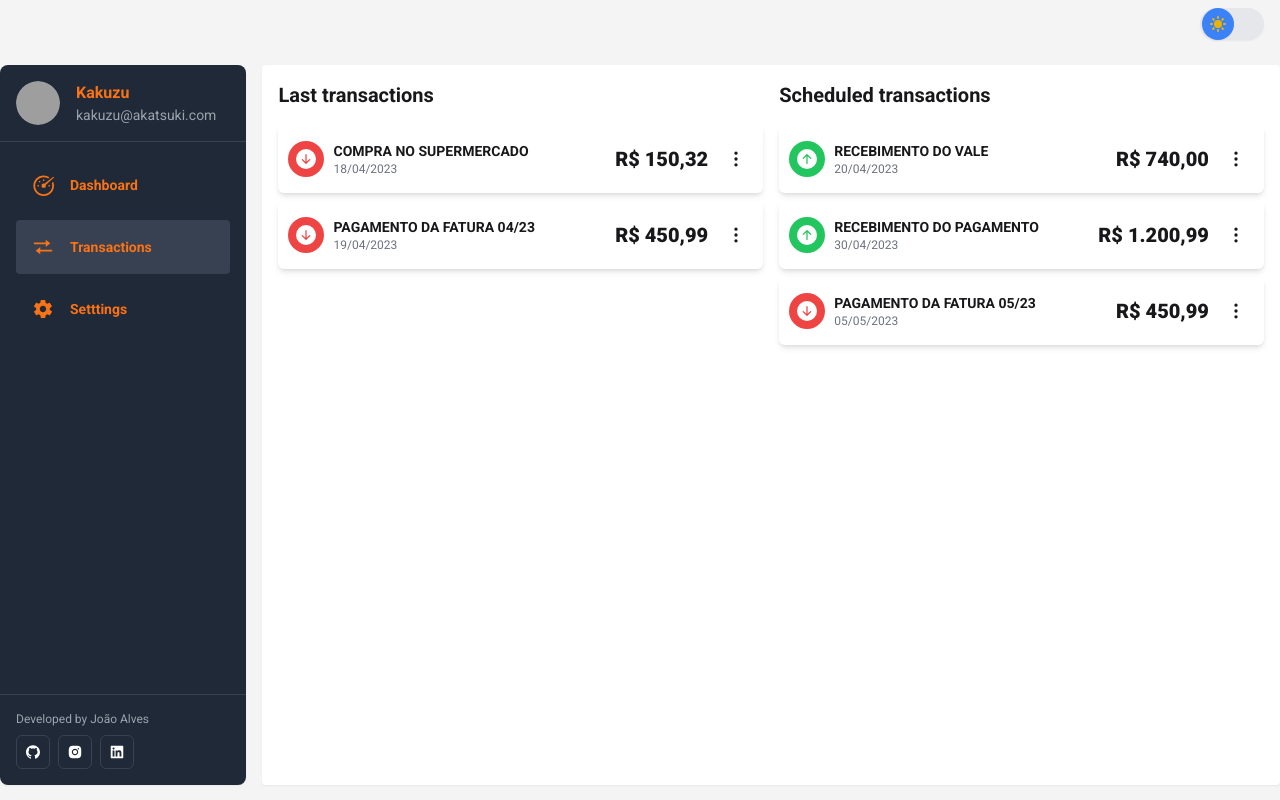
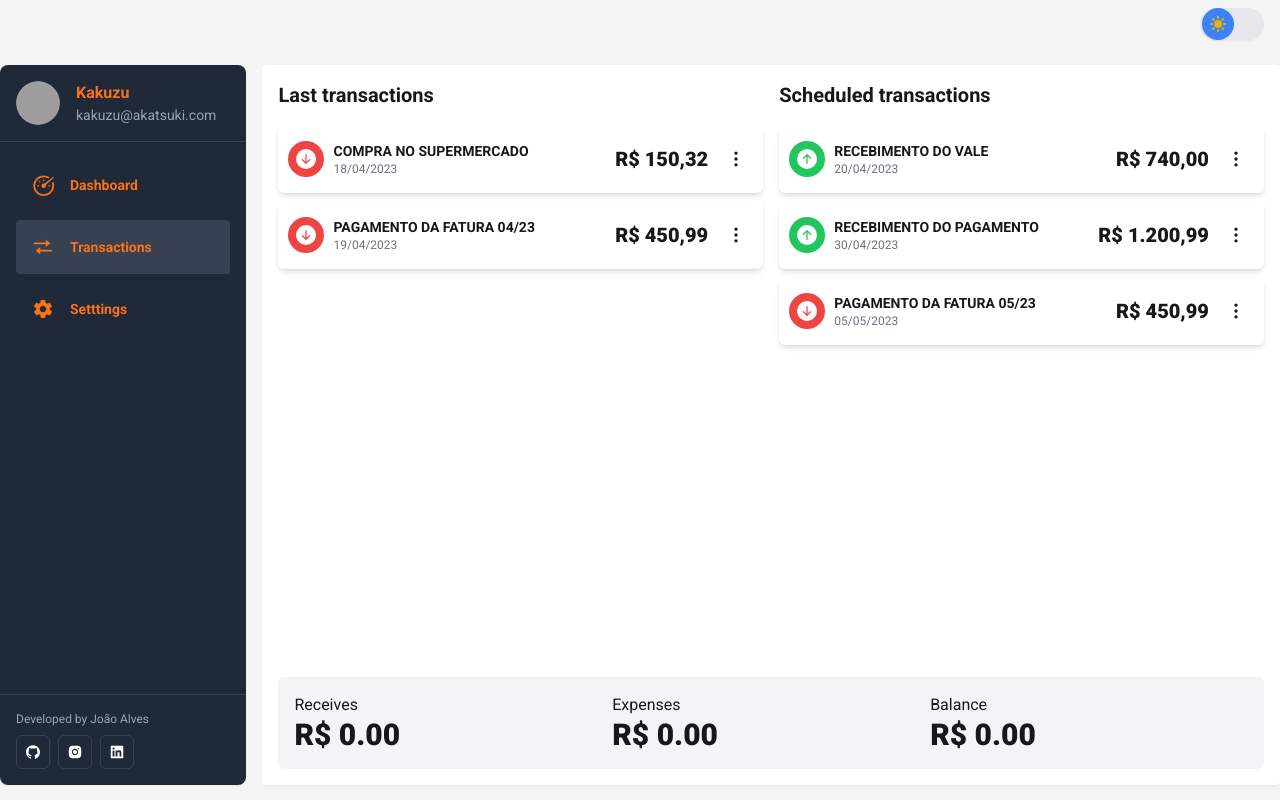
Before and after one commit to joao0pedro0alves/kakuzu, a React (Vite) app: page / in a window 1280 px wide. Built offline with nearby package versions, Linux system fonts and the light colour scheme; grey boxes are pictures that could not be loaded.

Commit message:
chore: create Calculator component

```diff
--- /dev/null
+++ b/src/components/layout/Calculator.tsx
@@ -0,0 +1,18 @@
+export function Calculator() {
+  return (
+    <footer className="rounded-md bg-gray-100 dark:bg-gray-700 p-4 grid grid-cols-3">
+      <div className="flex flex-col">
+        <span>Receives</span>
+        <span className="font-black text-3xl">R$ 0.00</span>
+      </div>
+      <div className="flex flex-col">
+        <span>Expenses</span>
+        <span className="font-black text-3xl">R$ 0.00</span>
+      </div>
+      <div className="flex flex-col">
+        <span>Balance</span>
+        <span className="font-black text-3xl">R$ 0.00</span>
+      </div>
+    </footer>
+  )
+}
--- a/src/components/utils/Transaction.tsx
+++ b/src/components/utils/Transaction.tsx
@@ -17,8 +17,8 @@ export function Transaction({ data }: TransactionProps) {
       className={clsx(
         'grid grid-cols-12 gap-4 items-center p-4 rounded-md shadow-md',
         isExpense
-          ? 'dark:bg-red-800 dark:border-red-700'
-          : 'dark:bg-green-800 dark:border-green-700'
+          ? 'dark:bg-red-800'
+          : 'dark:bg-green-800'
       )}
     >
       <div className="col-span-1 flex items-center justify-center">
--- a/src/pages/Transactions.tsx
+++ b/src/pages/Transactions.tsx
@@ -1,3 +1,4 @@
+import { Calculator } from '@/components/layout/Calculator'
 import { TransactionList } from '@/components/layout/TransactionList'
 import { transactions } from '@/sample/transactions'
 
@@ -19,7 +20,9 @@ export function Transactions() {
   )
 
   return (
-    <div className="flex gap-4">
+    <div className='flex h-full flex-col'>
+
+      <div className="flex-1 flex gap-4">
         <TransactionList
           data={lastTransactions}
           title="Last transactions"
@@ -29,5 +32,8 @@ export function Transactions() {
           title="Scheduled transactions"
         />
       </div>
+
+      <Calculator />
+    </div>
   )
 }
```
Lines whose indentation alone changed are shown as unchanged.
